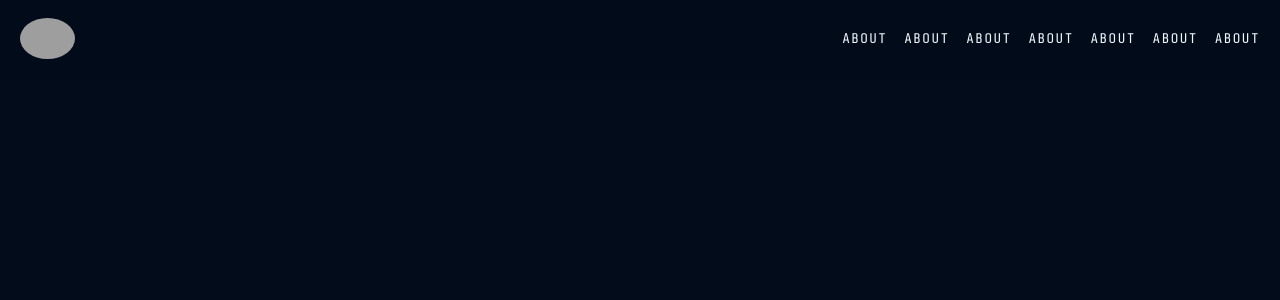
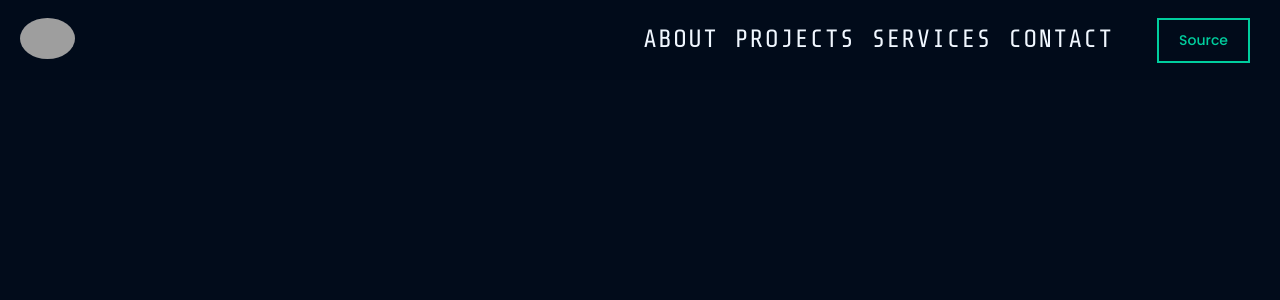
Before and after one commit to joshualorenzodev/portfolio-v2, a React (Create React App) app: page / in a window 1280 px wide. Shown: the top 300 px of the page. Built offline with nearby package versions, Linux system fonts and the light colour scheme; grey boxes are pictures that could not be loaded.

Commit message:
Adds profile picture, section links, social icons, and CTA btn

```diff
--- a/src/components/layout/Navbar.jsx
+++ b/src/components/layout/Navbar.jsx
@@ -10,39 +10,103 @@ import {
   NavList,
   NavItemStyled,
   NavLink,
+  Profile,
+  SocialIcons,
 } from "../styles/Nav.styled";
 import { NavItems } from "../../constants/NavItems";
+import { FaYoutube, FaTwitter, FaGithub, FaLinkedin } from "react-icons/fa";
+import { CTAButton } from "../styles/common/CTAButton.styled";
 
 const Navbar = () => {
   const [menuOpen, setMenuOpen] = useState(false);
 
   return (
     <>
+      {/* Navbar starts */}
       <Nav>
         <div>
+          {/* Logo */}
           <a href="#hero">
             <Logo src="./images/logo.png" alt="logo" />
           </a>
         </div>
-        <MenuIcon onClick={() => setMenuOpen(!menuOpen)}>
+
+        {/* Hamburger menu icon */}
+        <MenuIcon menuOpen={menuOpen} onClick={() => setMenuOpen(!menuOpen)}>
           <LineOne menuOpen={menuOpen} />
           <LineTwo menuOpen={menuOpen} />
           <LineThree menuOpen={menuOpen} />
         </MenuIcon>
+
+        {/* NavList starts */}
         <NavList menuOpen={menuOpen}>
           {NavItems &&
-            NavItems.map((item, index) => (
+            NavItems.map((navItem, index) => (
               <NavItemStyled
                 key={index}
                 index={index}
                 menuOpen={menuOpen}
                 onClick={() => setMenuOpen(false)}
               >
-                <NavLink href="">About</NavLink>
+                {/* Profile picture in hamburger menu */}
+                {navItem.isProfile ? (
+                  <NavLink href="#hero-section">
+                    <Profile>
+                      <img src="./images/profile-pic.jpg" alt="Joshua Garcia" />
+                      <span>Joshua Lorenzo</span>
+                    </Profile>
+                  </NavLink>
+                ) : null}
+
+                {/* NavList in hamburger menu */}
+                {navItem.text ? (
+                  <NavLink href={navItem.href}>{navItem.text}</NavLink>
+                ) : null}
+
+                {/* Social Icons */}
+                {navItem.hasSocialIcons ? (
+                  <SocialIcons>
+                    {/* GitHub Icon */}
+                    <NavLink
+                      href="https://github.com/joshualorenzodev"
+                      target="_blank"
+                    >
+                      <FaGithub />
+                    </NavLink>
+
+                    {/* LinkedIn Icon */}
+                    <NavLink
+                      href="https://linkedin.com/in/joshualorenzodev"
+                      target="_blank"
+                    >
+                      <FaLinkedin />
+                    </NavLink>
+
+                    {/* Twitter Icon */}
+                    <NavLink
+                      href="https://twitter.com/joshlorenzodev"
+                      target="_blank"
+                    >
+                      <FaTwitter />
+                    </NavLink>
+                  </SocialIcons>
+                ) : null}
+
+                {navItem.hasCTA ? (
+                  <CTAButton
+                    margin="10px"
+                    href="https://github.com/joshualorenzodev"
+                    targe="_blank"
+                  >
+                    Source
+                  </CTAButton>
+                ) : null}
               </NavItemStyled>
             ))}
         </NavList>
+        {/* NavList ends */}
       </Nav>
+      {/* Navbar ends */}
     </>
   );
 };
--- a/src/components/styles/Nav.styled.jsx
+++ b/src/components/styles/Nav.styled.jsx
@@ -97,7 +97,7 @@ export const NavList = styled.ul`
   display: flex;
   align-items: center;
   justify-content: flex-end;
-  font-size: 14px;
+  font-size: 25px;
   flex-wrap: wrap;
 
   @media ${({ theme }) => theme.breakpoints.md} {
@@ -149,3 +149,42 @@ export const NavLink = styled.a`
     }
   }
 `;
+
+export const Profile = styled.div`
+  display: none;
+
+  @media ${({ theme }) => theme.breakpoints.md} {
+    display: flex;
+    flex-direction: column;
+    align-items: center;
+
+    img {
+      height: 15rem;
+      width: auto;
+      border-radius: 50%;
+      display: block;
+      margin: 2rem 0;
+    }
+
+    span {
+      /* margin: 2rem 0; */
+      font-weight: 900;
+    }
+  }
+`;
+
+export const SocialIcons = styled.div`
+  display: none;
+
+  @media ${({ theme }) => theme.breakpoints.md} {
+    width: 150px;
+    display: flex;
+    align-items: center;
+    justify-content: space-between;
+  }
+
+  a {
+    margin: 0 0.5rem;
+    font-size: 2rem;
+  }
+`;
--- /dev/null
+++ b/src/components/styles/common/CTAButton.styled.jsx
@@ -0,0 +1,24 @@
+import styled from "styled-components";
+
+export const CTAButton = styled.a`
+  background: ${({ primary, theme }) =>
+    primary ? theme.colors.green : "none"};
+  color: ${({ primary, theme }) =>
+    primary ? theme.colors.white : theme.colors.green};
+  padding: 10px 20px;
+  margin: ${({ margin }) => margin};
+  border: 2px solid ${({ theme }) => theme.colors.green};
+  font-size: 14px;
+  font-family: ${({ theme }) => theme.fonts.secondaryFont};
+  font-weight: 500;
+  cursor: pointer;
+  display: inline-block;
+
+  &:hover {
+    background: ${({ primary, theme }) =>
+      primary ? theme.colors.orange : "none"};
+    color: ${({ primary, theme }) =>
+      primary ? theme.colors.white : theme.colors.orange};
+    border: 2px solid ${({ theme }) => theme.colors.orange};
+  }
+`;
```
